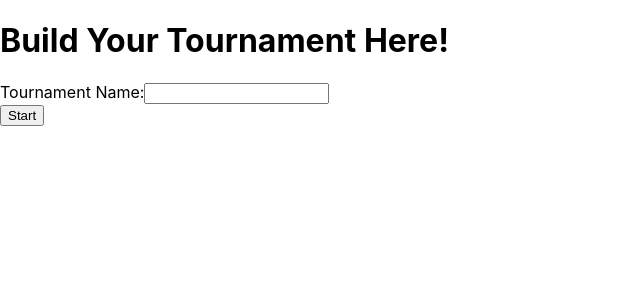
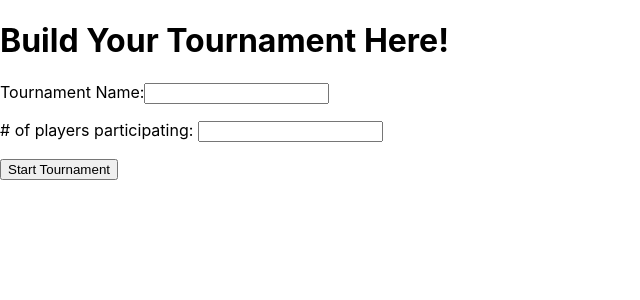
Before and after one commit to alybarolia/ReactApp, a React (Create React App) app: page / in a window 1280 px wide. Shown: the top 300 px of the page, without its empty margins (0-640 px from the left). Built offline with nearby package versions, Linux system fonts and the light colour scheme.

Commit message:
Finished Entry module, and added start tounament button.

```diff
--- a/src/App.js
+++ b/src/App.js
@@ -4,7 +4,7 @@ import Entry from "./Entry";
 
 function App(){
 
-  const sayHello = () =>{
+  const start = () =>{
     console.log("hello"); //change logic to print another module with score board
   };
 
@@ -16,7 +16,8 @@ function App(){
       <h1>Build Your Tournament Here!</h1>
       <p></p>
       <Entry />
-      <button onClick = {sayHello}>Start</button>
+      <p></p>
+      <button onClick = {start}>Start Tournament</button>
     </div>
   );
 }
--- a/src/Entry.js
+++ b/src/Entry.js
@@ -7,11 +7,20 @@ return(
     <label>Tournament Name:</label>
     <input
     type = "text"
+
     />
+
+    <p></p>
+    <label> # of players participating: </label>
+    <input
+    type = "number"
+    />
+
 
 </div>
 );
 
+
 }
 
 export default Entry;
```
